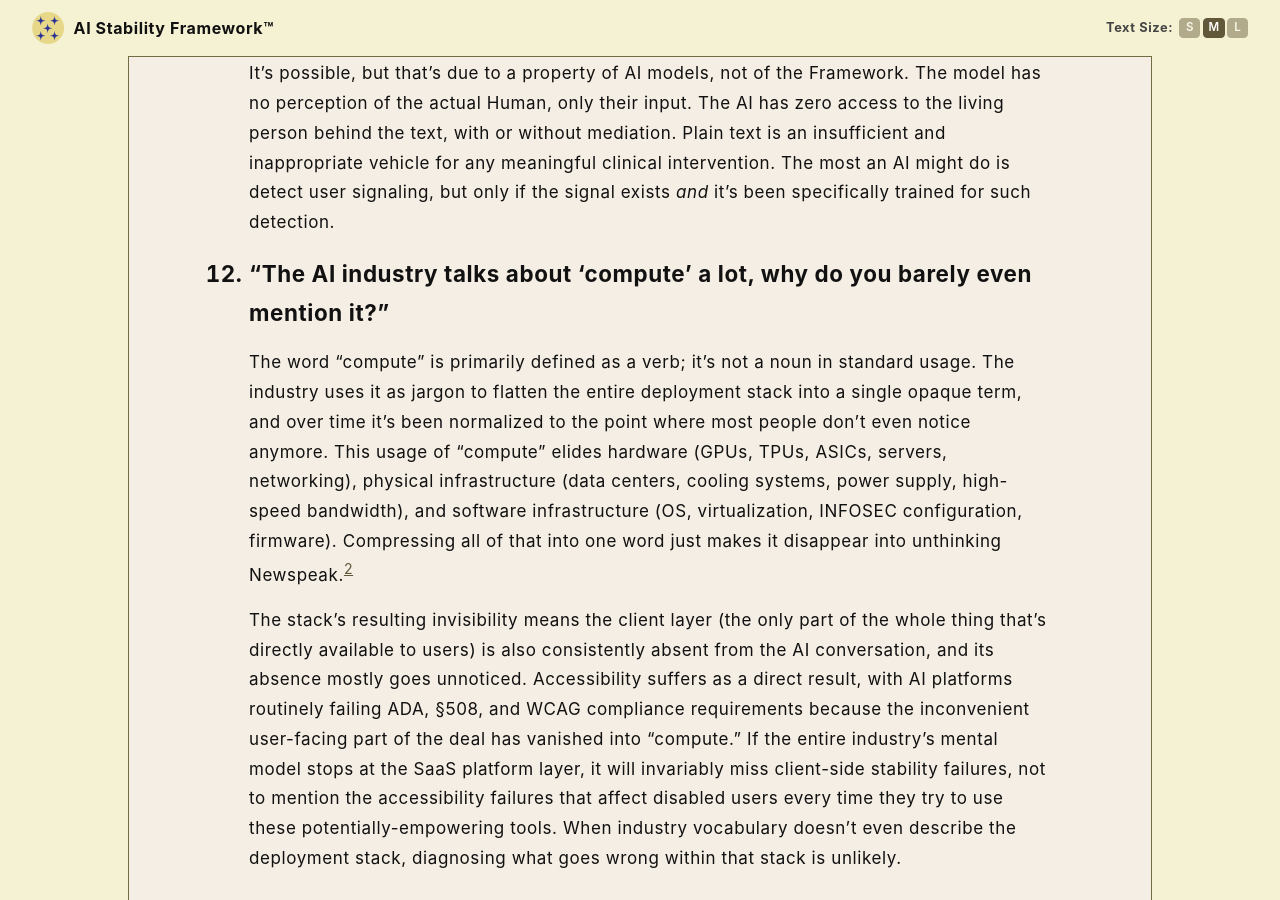
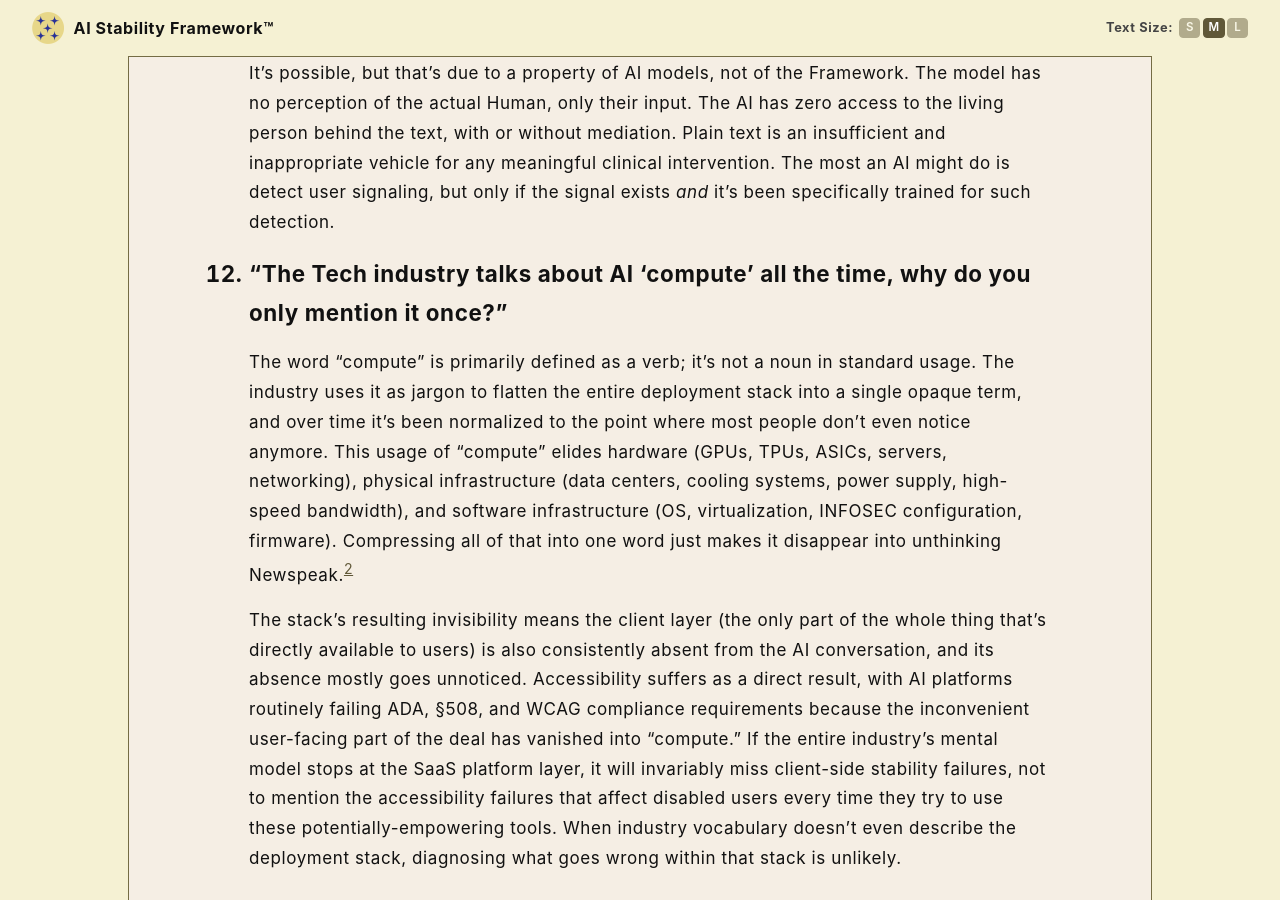
Before and after one commit to rojaslen/AISF-WEB, a Jekyll site: the page built from epilogue.md, in a window 1280 px wide and 900 px high, scrolled down 6107 px. Built offline with Jekyll 4.4.1, drawn with Linux system fonts in a browser that asks for light colours; some web fonts are replaced.

Commit message:
Update epilogue.md

```diff
--- a/epilogue.md
+++ b/epilogue.md
@@ -102,7 +102,7 @@ main ol > li::marker { font-size: 1.4rem; font-weight: 700; }
 
     It's possible, but that's due to a property of AI models, not of the Framework. The model has no perception of the actual Human, only their input. The AI has zero access to the living person behind the text, with or without mediation. Plain text is an insufficient and inappropriate vehicle for any meaningful clinical intervention. The most an AI might do is detect user signaling, but only if the signal exists *and* it's been specifically trained for such detection.
 
-12. <a name="faq12"></a>**"The AI industry talks about 'compute' a lot, why do you barely even mention it?"**
+12. <a name="faq12"></a>**"The Tech industry talks about AI 'compute' all the time, why do you only mention it once?"**
 
     The word "compute" is primarily defined as a verb; it's not a noun in standard usage. The industry uses it as jargon to flatten the entire deployment stack into a single opaque term, and over time it's been normalized to the point where most people don't even notice anymore. This usage of "compute" elides hardware (GPUs, TPUs, ASICs, servers, networking), physical infrastructure (data centers, cooling systems, power supply, high-speed bandwidth), and software infrastructure (OS, virtualization, INFOSEC configuration, firmware). Compressing all of that into one word just makes it disappear into unthinking Newspeak.[^Fa]
 
```
